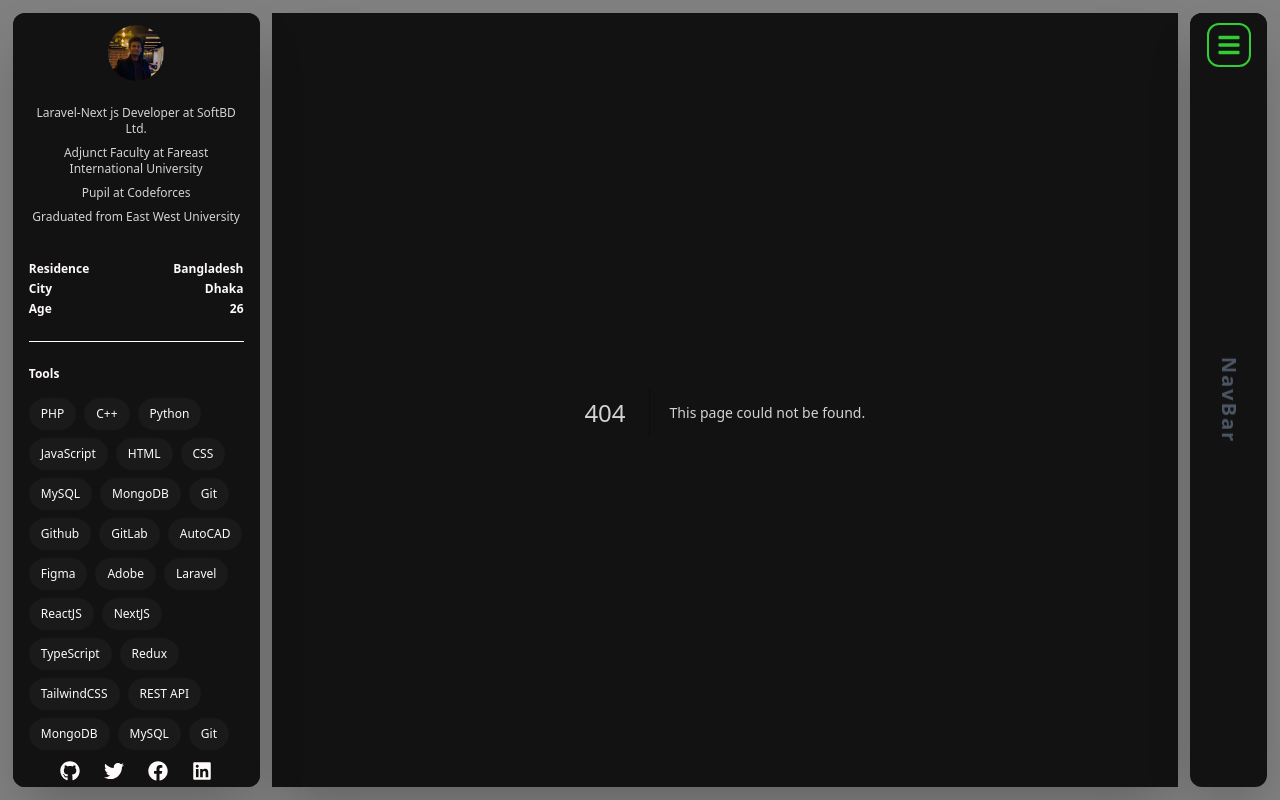
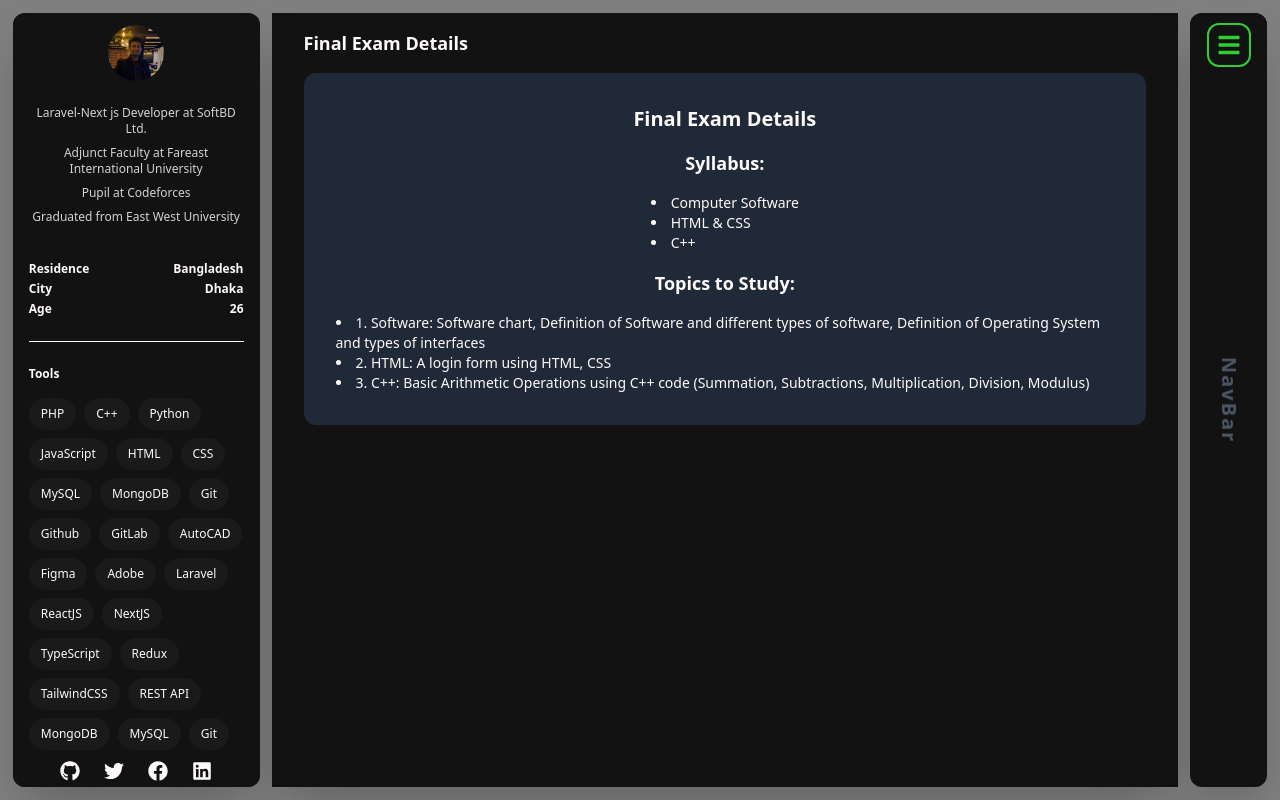
Before and after one commit to Azman-Ahmed/azman-ahmed09, a Next.js app: page /CSE1111 in a window 1280 px wide. Before the commit this address had no page. Built offline with nearby package versions, Linux system fonts and the light colour scheme.

Commit message:
CSE1111 fall 2024 suggestions

```diff
--- /dev/null
+++ b/src/app/CSE1111/page.tsx
@@ -0,0 +1,48 @@
+import React from 'react';
+import { Suggestions } from '../_components/ConstantData/CSE1111fall24'; // Adjust path accordingly
+
+// Define the type of props expected in the ExamCard component
+interface ExamCardProps {
+  data: {
+    syllabus: string[];
+    topics_to_study: string[];
+  };
+}
+
+const ExamCard: React.FC<ExamCardProps> = ({ data }) => {
+  return (
+    <div className="card_stylings p-8 bg-gray-800 text-Snow rounded-xl flex flex-col items-center justify-center">
+      <div className="text-xl font-bold mb-4">Final Exam Details</div>
+
+      <div className="text-lg font-semibold mb-4">Syllabus:</div>
+      <ul className="list-disc list-inside mb-4">
+        {data.syllabus.map((item, index) => (
+          <li key={index} className="text-sm">{item}</li>
+        ))}
+      </ul>
+
+      <div className="text-lg font-semibold mb-4">Topics to Study:</div>
+      <ul className="list-disc list-inside">
+        {data.topics_to_study.map((item, index) => (
+          <li key={index} className="text-sm">{item}</li>
+        ))}
+      </ul>
+    </div>
+  );
+};
+
+const Page: React.FC = () => {
+  return (
+    <>
+      <div className="px-2 md:px-8 py-4 text-lg font-bold text-Snow">Final Exam Details</div>
+      <div className="grid grid-cols-1 gap-4 px-2 md:px-8">
+        {/* Map through Suggestions and display the exam data */}
+        {Suggestions.map((suggestion, index) => (
+          <ExamCard key={index} data={suggestion.final_exam} />
+        ))}
+      </div>
+    </>
+  );
+};
+
+export default Page;
--- /dev/null
+++ b/src/app/_components/ConstantData/CSE1111fall24.tsx
@@ -0,0 +1,26 @@
+export interface FinalExam {
+    syllabus: string[];
+    topics_to_study: string[];
+  }
+
+  export interface Suggestion {
+    final_exam: FinalExam;
+  }
+
+  export const Suggestions: Suggestion[] = [
+    {
+      final_exam: {
+        syllabus: [
+          "Computer Software",
+          "HTML & CSS",
+          "C++"
+        ],
+        topics_to_study: [
+          "1. Software: Software chart, Definition of Software and different types of software, Definition of Operating System and types of interfaces",
+          "2. HTML: A login form using HTML, CSS",
+          "3. C++: Basic Arithmetic Operations using C++ code (Summation, Subtractions, Multiplication, Division, Modulus)"
+
+        ]
+      }
+    }
+  ];
--- a/src/app/_components/intro/rightbar.tsx
+++ b/src/app/_components/RightSideBar/rightbar.tsx
@@ -1,11 +1,11 @@
 // Nav.tsx
 
 import { ImCross } from 'react-icons/im';
-import { FaBlog, FaHandshake, FaTasks } from 'react-icons/fa';
+import { FaBlog, FaBook, FaHandshake, FaTasks } from 'react-icons/fa';
 import { ImHome } from 'react-icons/im';
 import { HiIdentification } from 'react-icons/hi';
-import NavItem from './NavItem';
-import DrawerLayout from './DrawerLayout';
+import NavItem from '../intro/NavItem';
+import DrawerLayout from '../intro/DrawerLayout';
 
 const Nav = ({ setIsOpen, isOpen }: { setIsOpen: any; isOpen: any }) => {
     return (
@@ -20,6 +20,7 @@
                     <NavItem setIsOpen={setIsOpen} NavRoute={'/projects'} NavIcon={<FaTasks/>} NavText='My Projects'/>
                     <NavItem setIsOpen={setIsOpen} NavRoute={'/contact'} NavIcon={<FaHandshake />} NavText={'Contact'} />
                     <NavItem setIsOpen={setIsOpen} NavRoute={'/blogs'} NavIcon={<FaBlog/>} NavText='My Blogs'/>
+                    <NavItem setIsOpen={setIsOpen} NavRoute={'/CSE1111'} NavIcon={<FaBook/>} NavText='CSE1111'/>
                 </div>
             </div>
         </DrawerLayout>
--- a/src/app/layout.tsx
+++ b/src/app/layout.tsx
@@ -7,7 +7,7 @@
 import { FaBars, FaMousePointer } from "react-icons/fa";
 import { SlOptionsVertical } from "react-icons/sl";
 import Intro from "./_components/LeftSideBar/sidebar";
-import Nav from "./_components/intro/rightbar";
+import Nav from "./_components/RightSideBar/rightbar";
 import LeftSideBar from "./_components/LeftSideBar/sidebar";
 
 
```
